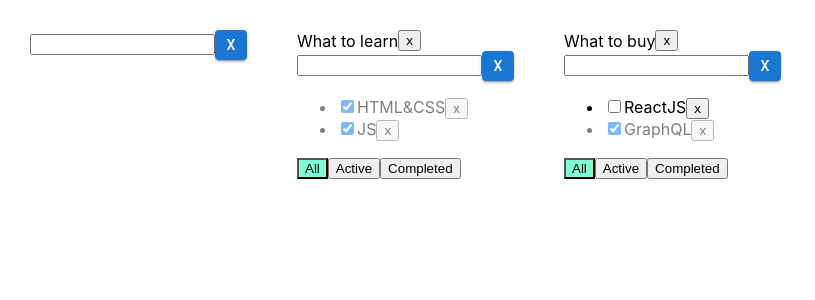
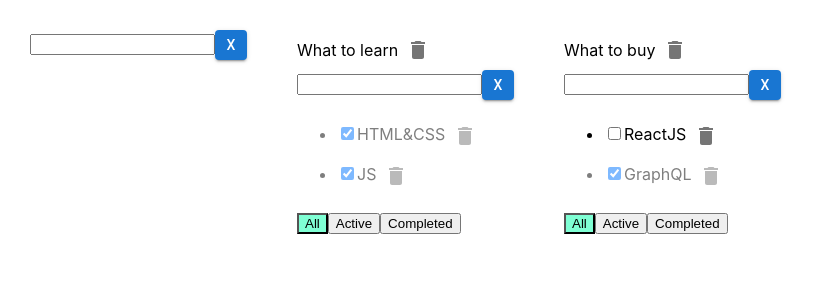
Before and after one commit to ArtemEfimovich/todolist2.0, a React (Create React App) app: page / in a window 1280 px wide. Shown: the top 300 px of the page, without its empty margins (0-815 px from the left). Built offline with nearby package versions, Linux system fonts and the light colour scheme.

Commit message:
add delete icon MUI style

```diff
--- a/src/Todolist.tsx
+++ b/src/Todolist.tsx
@@ -2,6 +2,8 @@ import React, {ChangeEvent} from 'react';
 import {FilterValueType} from "./App";
 import {AddItemForm} from "./components/AddItemForm";
 import {EditableSpan} from "./components/EditableSpan";
+import {IconButton} from "@mui/material";
+import {Delete} from "@mui/icons-material";
 
 
 export type TaskType = {
@@ -59,14 +61,14 @@ export const Todolist: React.FC<TodolistPropsType> = ({
     }
 
     const setTodolistTitle = (newTitle: string) => {
-        changeTodolistTitle(newTitle,todolistId)
+        changeTodolistTitle(newTitle, todolistId)
     }
 
     return (
         <div>
             <div style={{display: 'flex', alignItems: 'center'}}>
                 <EditableSpan value={title} onChange={setTodolistTitle}/>
-                <button onClick={onDeleteClick}>x</button>
+                <IconButton onClick={onDeleteClick}><Delete/></IconButton>
             </div>
             <div>
                 <AddItemForm addItem={onAddTask}/>
@@ -90,8 +92,8 @@ export const Todolist: React.FC<TodolistPropsType> = ({
                     return <li key={id} className={isDone ? 'is-done' : ''}>
                         <input type="checkbox" checked={isDone} onChange={onChangeStatusHandler}/>
                         <EditableSpan value={title} onChange={onChangeTitleHandler}/>
-                        <button onClick={onClickHandler}>x
-                        </button>
+                        <IconButton onClick={onClickHandler}><Delete/>
+                        </IconButton>
                     </li>
                 })}
             </ul>
```
